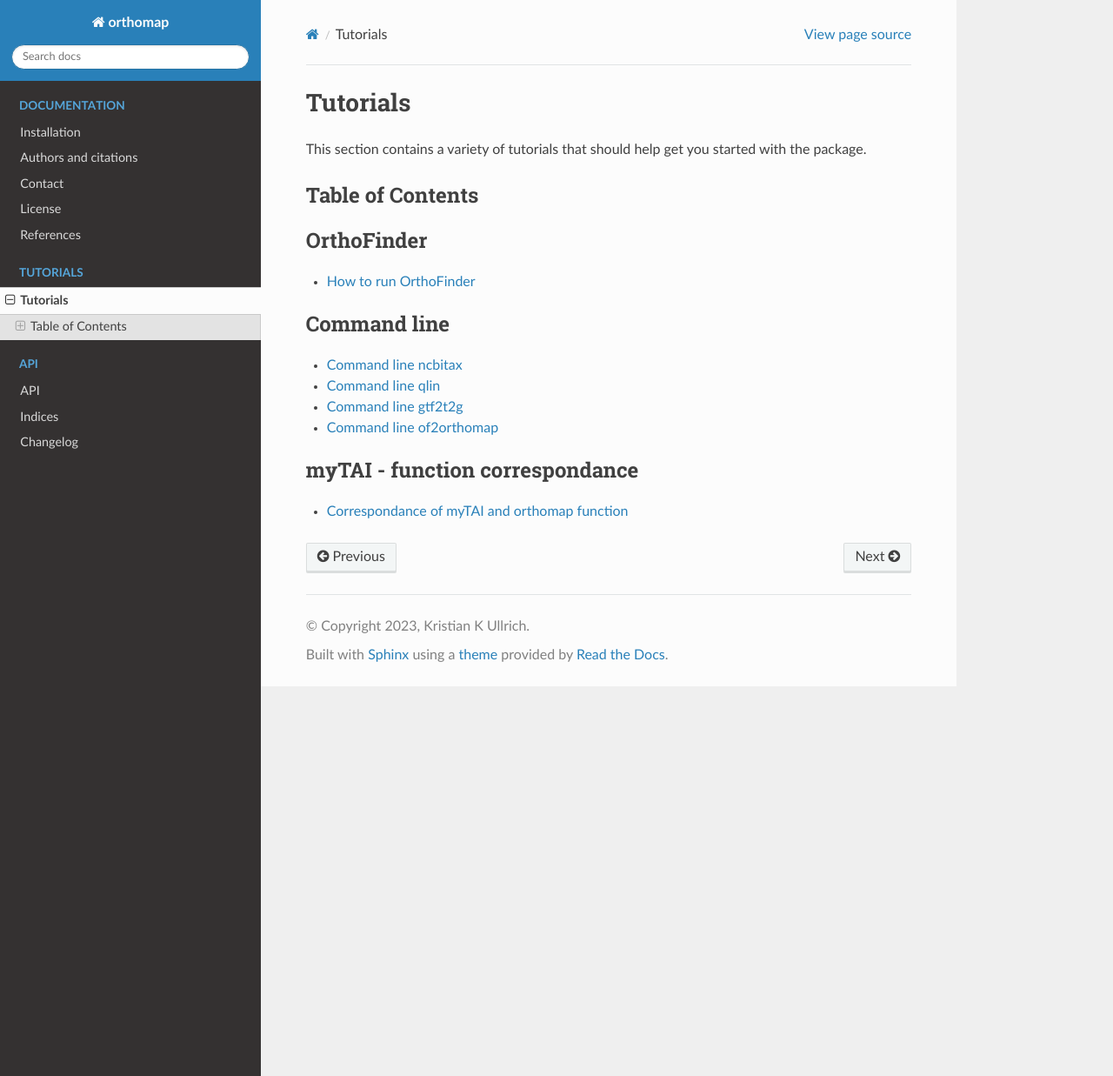
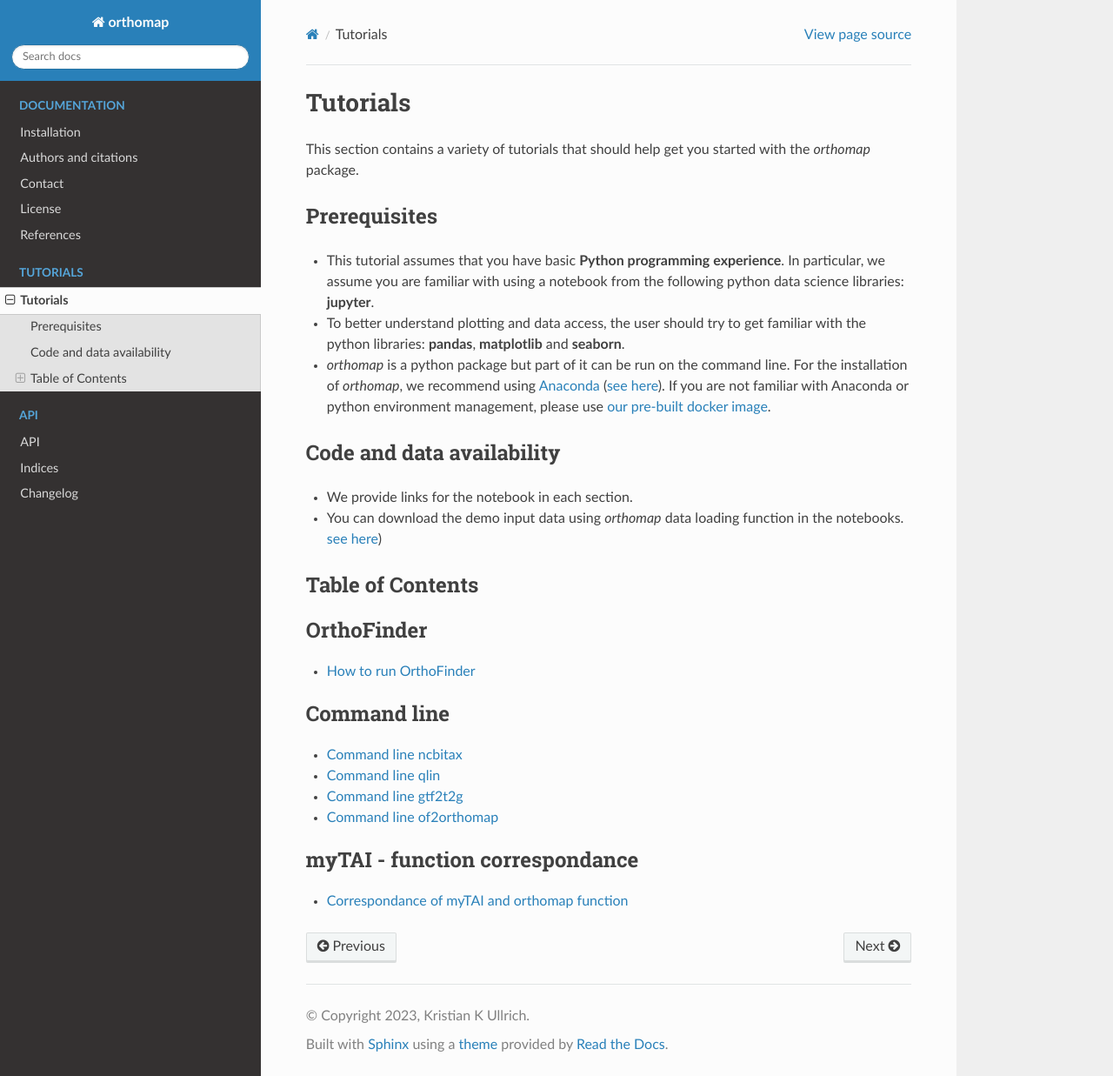
Before and after one commit to kullrich/orthomap, a Sphinx documentation site: the page built from docs/tutorials/index.rst, in a window 1280 px wide and 1237 px high. Shown: the whole window at 87% size. Built offline with Sphinx 7.4.7 and the Read the Docs theme 2.0.0, drawn with Linux system fonts in a browser that asks for light colours; formulas are drawn with MathJax 3.

Commit message:
# update docs

```diff
--- a/docs/tutorials/index.rst
+++ b/docs/tutorials/index.rst
@@ -1,8 +1,32 @@
+.. _tutorial:
+
 Tutorials
 =========
 
 This section contains a variety of tutorials that should help get you started
-with the package.
+with the `orthomap` package.
+
+Prerequisites
+-------------
+
+- This tutorial assumes that you have basic **Python programming experience**.
+  In particular, we assume you are familiar with using a notebook from the following python data science libraries:
+  **jupyter**.
+- To better understand plotting and data access, the user should try to get familiar with the python libraries:
+  **pandas**, **matplotlib** and **seaborn**.
+- `orthomap` is a python package but part of it can be run on the command line. For the installation of `orthomap`,
+  we recommend using `Anaconda <https://anaconda.org>`_
+  (`see here <https://orthomap.readthedocs.io/en/latest/installation/index.html>`_).
+  If you are not familiar with Anaconda or python environment management,
+  please use `our pre-built docker image <https://orthomap.readthedocs.io/en/latest/installation/index.html#docker-image>`_.
+
+Code and data availability
+--------------------------
+
+- We provide links for the notebook in each section.
+
+- You can download the demo input data using `orthomap` data loading function in the notebooks.
+  `see here <https://orthomap.readthedocs.io/en/latest/modules/orthomap.html#modules-for-dataset-downloads>`_)
 
 Table of Contents
 -----------------
```
